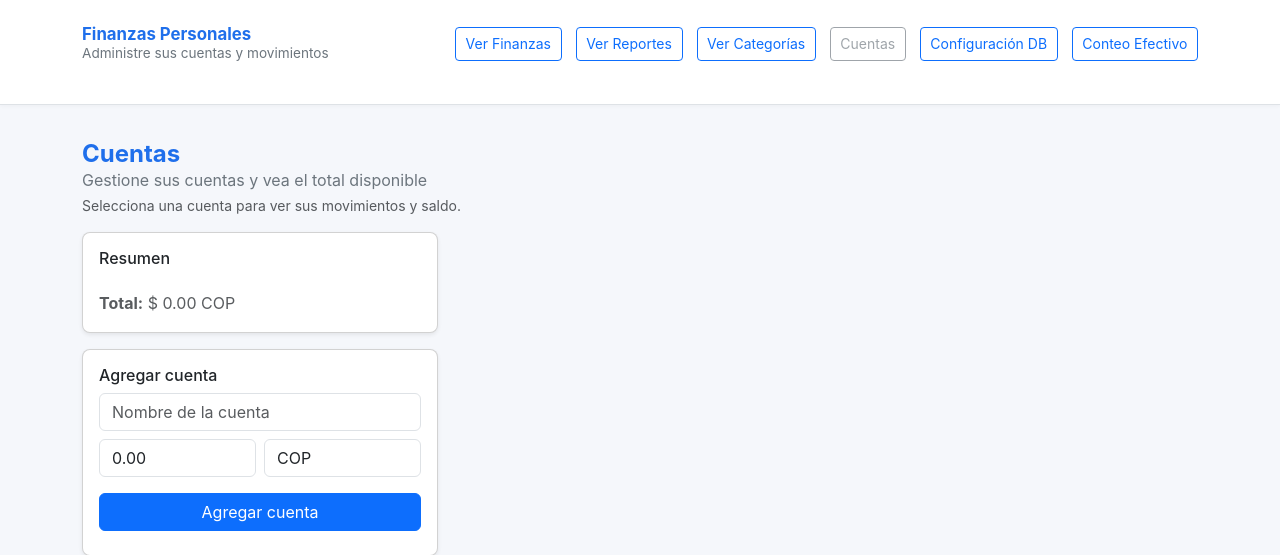
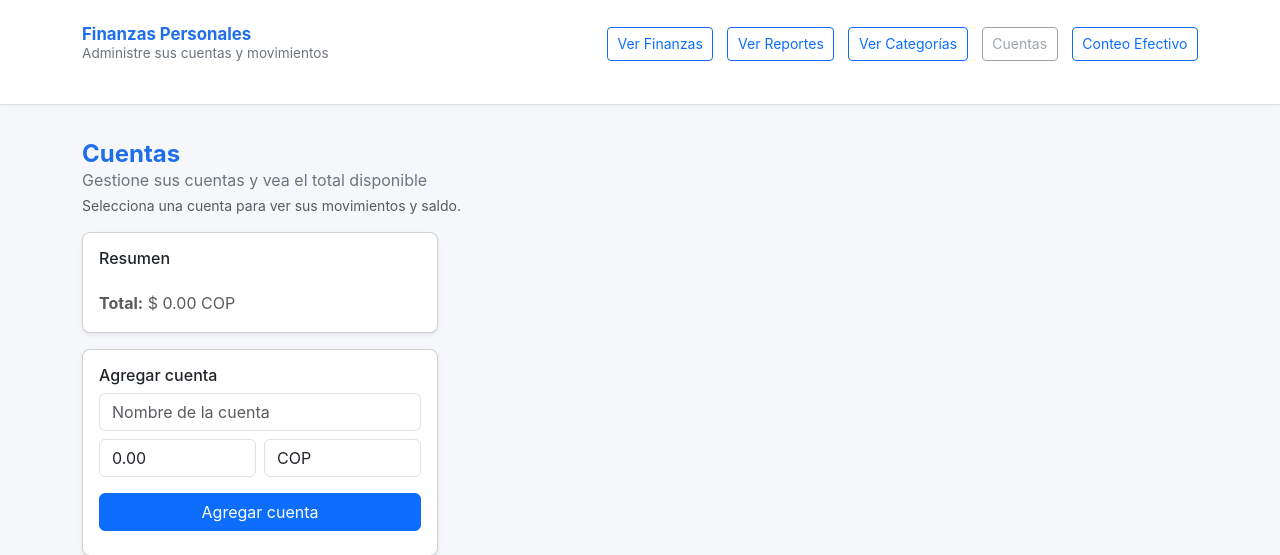
Before and after one commit to Leobor91/Finanzas-Personales-, a Flask app: page /ui/accounts in a window 1280 px wide. Shown: the top 555 px of the page. Run offline with Flask 2, Linux system fonts and the light colour scheme; data that the repository does not hold is empty; some libraries are stand-ins or nearby versions.

Commit message:
Remove settings link from header template

```diff
--- a/src/templates/header.html
+++ b/src/templates/header.html
@@ -29,12 +29,6 @@
         <a href="/ui/accounts" class="btn btn-outline-primary btn-sm">Cuentas</a>
       {% endif %}
 
-      {% if active == 'settings' %}
-        <a class="btn btn-outline-secondary btn-sm disabled" tabindex="-1" aria-disabled="true">Configuración DB</a>
-      {% else %}
-        <a href="/ui/settings" class="btn btn-outline-primary btn-sm">Configuración DB</a>
-      {% endif %}
-
       {% if active == 'cash_count' %}
         <a class="btn btn-outline-secondary btn-sm disabled" tabindex="-1" aria-disabled="true">Conteo Efectivo</a>
       {% else %}
```
